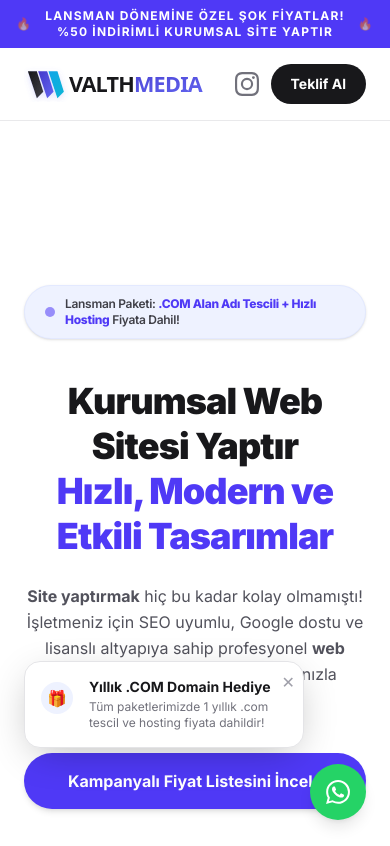
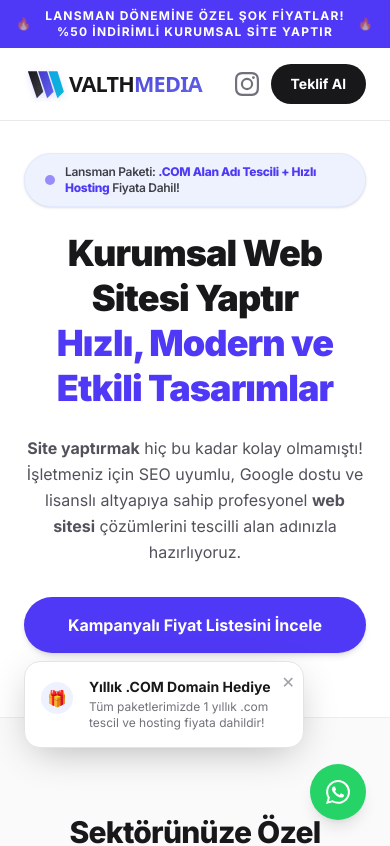
Before and after one commit to valthmedia/valthmedia-sablon, a Next.js app: page / in a window 390 px wide. Shown: the top 846 px of the page. Built offline with nearby package versions, Linux system fonts and the light colour scheme.

Commit message:
Mobil rozet boslugu tok ve ferah hale getirildi

```diff
--- a/app/page.tsx
+++ b/app/page.tsx
@@ -25,7 +25,6 @@ export default function Home() {
   };
 
   return (
-    // DİKKAT: pb-20 kaldırıldı, alt boşluk sıfırlandı!
     <main className="min-h-screen bg-white text-zinc-900 font-sans selection:bg-indigo-600 selection:text-white relative overflow-hidden">
 
       {/* ÜST BANNER */}
@@ -85,13 +84,13 @@ export default function Home() {
         </div>
       </header>
 
-      {/* HERO KISMI */}
+      {/* HERO KISMI - AKILLI MOBİL BOŞLUKLAR */}
       <section className="max-w-5xl mx-auto px-6 flex flex-col items-center text-center">
 
-        {/* Görünmez Üst Boşluk */}
-        <div className="w-full h-16 md:h-24"></div>
+        {/* MOBİLDE DAR (h-8), MASAÜSTÜNDE FERAH (md:h-24) GÖRÜNMEZ KUTU */}
+        <div className="w-full h-8 md:h-24"></div>
 
-        <div className="inline-flex items-center gap-2.5 px-5 py-2.5 rounded-full bg-indigo-50 border border-indigo-100/80 shadow-sm max-w-full" style={{ marginTop: '100px', marginBottom: '40px' }}>
+        <div className="inline-flex items-center gap-2.5 px-5 py-2.5 rounded-full bg-indigo-50 border border-indigo-100/80 shadow-sm mb-6 md:mb-10 max-w-full">
           <span className="flex h-2.5 w-2.5 rounded-full bg-indigo-600 animate-pulse flex-shrink-0"></span>
           <p className="text-xs md:text-sm font-semibold text-zinc-700 tracking-tight text-left">
             Lansman Paketi: <span className="text-indigo-600 font-extrabold">.COM Alan Adı Tescili + Hızlı Hosting</span> Fiyata Dahil!
@@ -103,11 +102,11 @@ export default function Home() {
           <span className="text-indigo-600">Hızlı, Modern ve Etkili Tasarımlar</span>
         </h1>
 
-        <p className="text-md md:text-lg text-zinc-600 max-w-2xl leading-relaxed" style={{ marginBottom: '40px' }}>
+        <p className="text-md md:text-lg text-zinc-600 max-w-2xl leading-relaxed mb-8 md:mb-10">
           <strong>Site yaptırmak</strong> hiç bu kadar kolay olmamıştı! İşletmeniz için SEO uyumlu, Google dostu ve lisanslı altyapıya sahip profesyonel <strong>web sitesi</strong> çözümlerini tescilli alan adınızla hazırlıyoruz.
         </p>
 
-        <div className="flex flex-col sm:flex-row gap-4 w-full sm:w-auto" style={{ marginBottom: '100px' }}>
+        <div className="flex flex-col sm:flex-row gap-4 w-full sm:w-auto mb-16 md:mb-24">
           <a href="#fiyatlar" className="bg-indigo-600 hover:bg-indigo-700 text-white px-8 py-4 rounded-full font-bold transition-transform hover:scale-[1.02] text-center shadow-md">
             Kampanyalı Fiyat Listesini İncele
           </a>
@@ -181,7 +180,7 @@ export default function Home() {
 
             {/* 6. İNŞAAT & MİMARLIK */}
             <article className="col-span-1 md:col-span-5 w-full relative group rounded-3xl overflow-hidden shadow-sm hover:shadow-xl transition-all duration-500 bg-zinc-900 border border-zinc-200/50" style={{ minHeight: '320px' }}>
-              <img src="https://images.pexels.com/photos/157811/pexels-photo-157811.jpeg?auto=compress&cs=tinysrgb&w=800" alt="İnşaat Mimarlık Şirket Sitesi" className="absolute inset-0 w-full h-full object-cover z-0 group-hover:scale-105 transition-transform duration-700 block" />
+              <img src="https://images.pexels.com/photos/323705/pexels-photo-323705.jpeg?auto=compress&cs=tinysrgb&w=800" alt="İnşaat Mimarlık Şirket Sitesi" className="absolute inset-0 w-full h-full object-cover z-0 group-hover:scale-105 transition-transform duration-700 block" />
               <div className="absolute inset-0 bg-gradient-to-t from-black/90 via-black/30 to-transparent z-10"></div>
               <div className="absolute bottom-6 left-6 right-6 z-20">
                 <span className="bg-orange-600/80 backdrop-blur-md text-white text-[10px] font-bold px-3 py-1 rounded-full uppercase tracking-wider mb-3 inline-block">Proje & Yapı</span>
```
